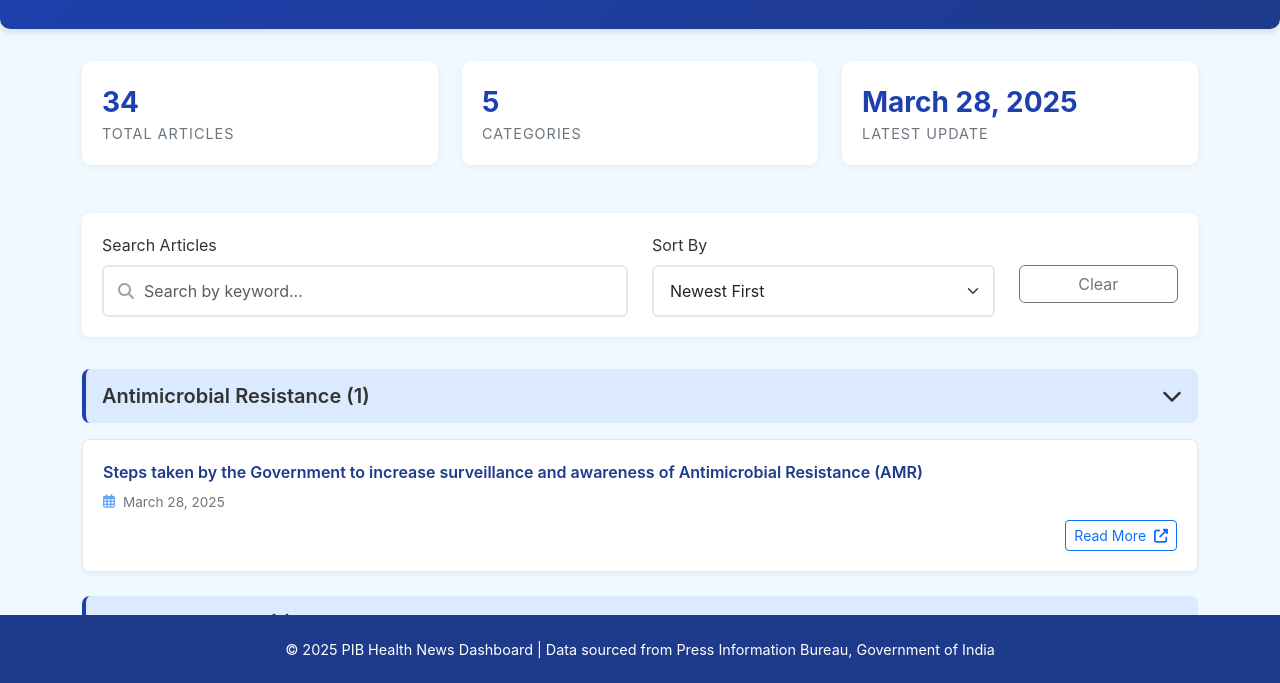
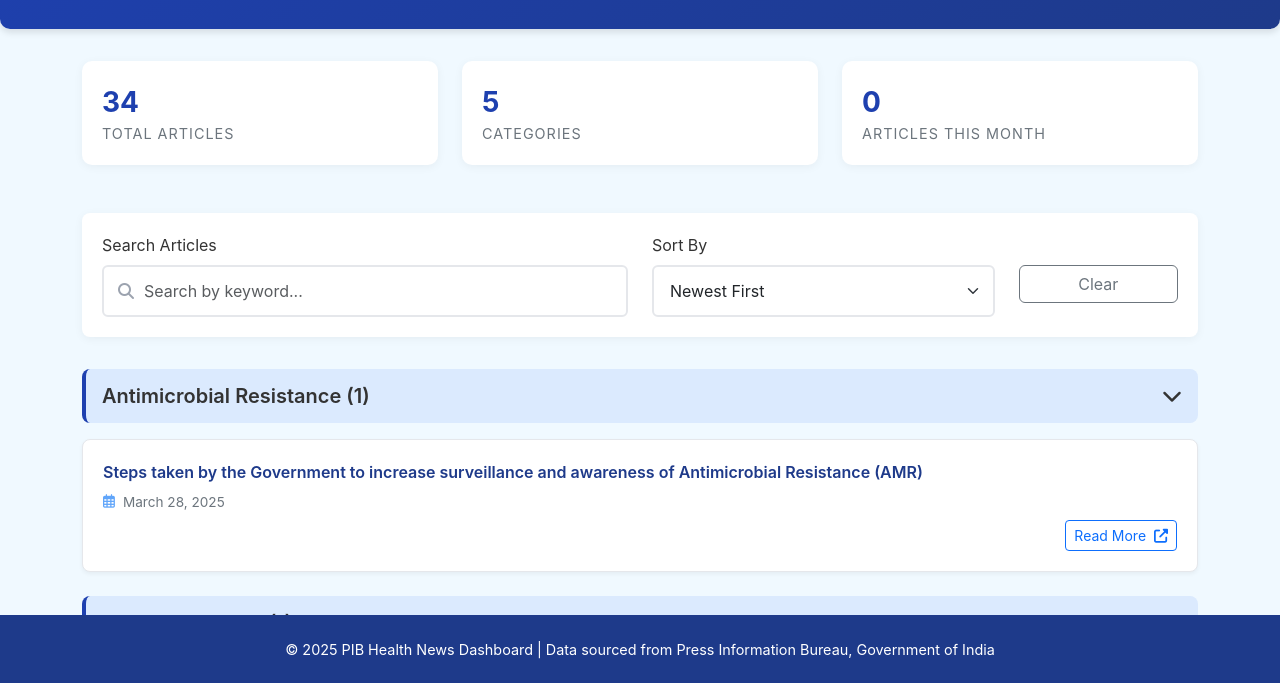
Before and after one commit to vipscode/pib-health-news-dashboard, a plain HTML site: page index.html in a window 1280 px wide. Shown: the part 115-798 px from the top of the page. Drawn offline with nearby package versions, Linux system fonts and the light colour scheme.

Commit message:
Update index.html

```diff
--- a/index.html
+++ b/index.html
@@ -5,6 +5,7 @@
   <meta name="viewport" content="width=device-width, initial-scale=1.0"/>
   <title>PIB Health News Dashboard</title>
   <link href="https://cdn.jsdelivr.net/npm/bootstrap@5.3.0/dist/css/bootstrap.min.css" rel="stylesheet"/>
+  <script src="https://cdn.jsdelivr.net/npm/bootstrap@5.3.0/dist/js/bootstrap.bundle.min.js"></script>
   <!-- Add Font Awesome for icons -->
   <link rel="stylesheet" href="https://cdnjs.cloudflare.com/ajax/libs/font-awesome/6.4.0/css/all.min.css" />
   <style>
@@ -233,8 +234,8 @@
       </div>
       <div class="col-md-4">
         <div class="stats-card">
-          <div class="stats-value" id="latestDate">-</div>
-          <div class="stats-label">Latest Update</div>
+          <div class="stats-value" id="currentMonthCount">0</div>
+          <div class="stats-label">Articles This Month</div>
         </div>
       </div>
     </div>
@@ -307,16 +308,38 @@
       });
     }
 
-    function getLatestDate(articles) {
-      if (!articles.length) return "-";
+    function getMonthlyArticleCounts(articles) {
+      // Initialize an object to store counts by month
+      const monthlyCounts = {};
 
-      const dates = articles.map(a => new Date(a.date || a.pubDate || ''))
-                           .filter(d => !isNaN(d));
+      articles.forEach(article => {
+        const dateStr = article.date || article.pubDate || '';
+        const date = new Date(dateStr);
 
-      if (!dates.length) return "-";
+        if (!isNaN(date)) {
+          // Format as YYYY-MM (e.g., "2025-03")
+          const monthKey = `${date.getFullYear()}-${String(date.getMonth() + 1).padStart(2, '0')}`;
+          const monthName = date.toLocaleString('en-US', { month: 'long', year: 'numeric' });
 
-      const latest = new Date(Math.max(...dates));
-      return formatDate(latest);
+          if (!monthlyCounts[monthKey]) {
+            monthlyCounts[monthKey] = {
+              count: 0,
+              name: monthName
+            };
+          }
+
+          monthlyCounts[monthKey].count++;
+        }
+      });
+
+      return monthlyCounts;
+    }
+
+    function getCurrentMonthCount(monthlyCounts) {
+      const now = new Date();
+      const currentMonthKey = `${now.getFullYear()}-${String(now.getMonth() + 1).padStart(2, '0')}`;
+
+      return monthlyCounts[currentMonthKey]?.count || 0;
     }
 
     function renderArticles() {
@@ -410,9 +433,25 @@
       });
 
       // Update stats
+      const monthlyCounts = getMonthlyArticleCounts(articles);
       document.getElementById('totalArticles').textContent = articles.length;
       document.getElementById('totalCategories').textContent = Object.keys(grouped).length;
-      document.getElementById('latestDate').textContent = getLatestDate(articles);
+      document.getElementById('currentMonthCount').textContent = getCurrentMonthCount(monthlyCounts);
+
+      // Add tooltip with monthly breakdown
+      const statsCard = document.querySelector('#currentMonthCount').closest('.stats-card');
+      statsCard.setAttribute('data-bs-toggle', 'tooltip');
+      statsCard.setAttribute('data-bs-html', 'true');
+
+      // Create tooltip content with monthly breakdown
+      let tooltipContent = '<strong>Monthly Article Counts:</strong><br>';
+      Object.entries(monthlyCounts)
+        .sort((a, b) => b[0].localeCompare(a[0])) // Sort by date desc
+        .forEach(([key, data]) => {
+          tooltipContent += `${data.name}: ${data.count}<br>`;
+        });
+
+      statsCard.setAttribute('data-bs-title', tooltipContent);
     }
 
     // Event listeners
@@ -453,6 +492,16 @@
 
     // Initial load
     loadData();
+
+    // Initialize tooltips
+    document.addEventListener('DOMContentLoaded', function() {
+      const tooltipTriggerList = [].slice.call(document.querySelectorAll('[data-bs-toggle="tooltip"]'));
+      tooltipTriggerList.map(function(tooltipTriggerEl) {
+        return new bootstrap.Tooltip(tooltipTriggerEl, {
+          boundary: document.body
+        });
+      });
+    });
   </script>
 </body>
 </html>
```
